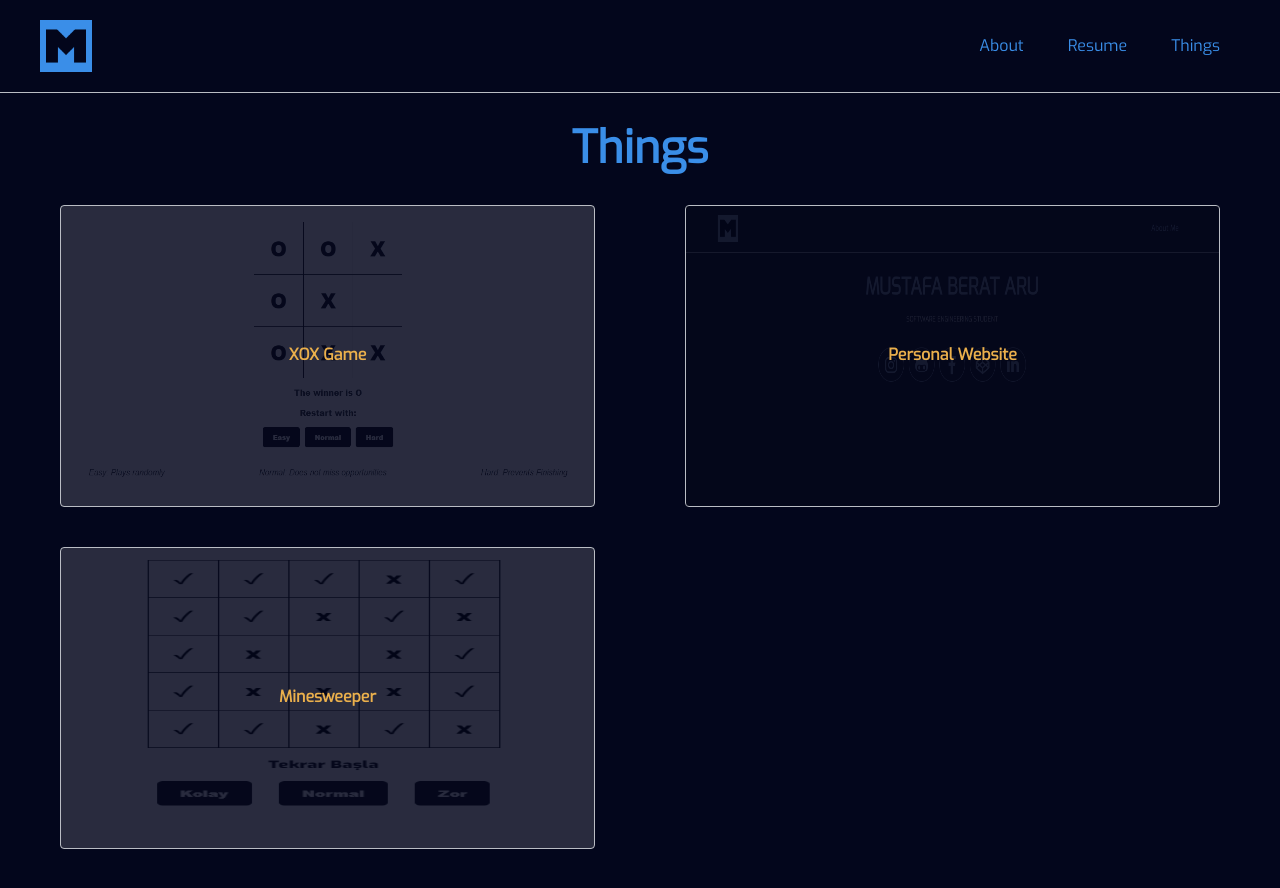
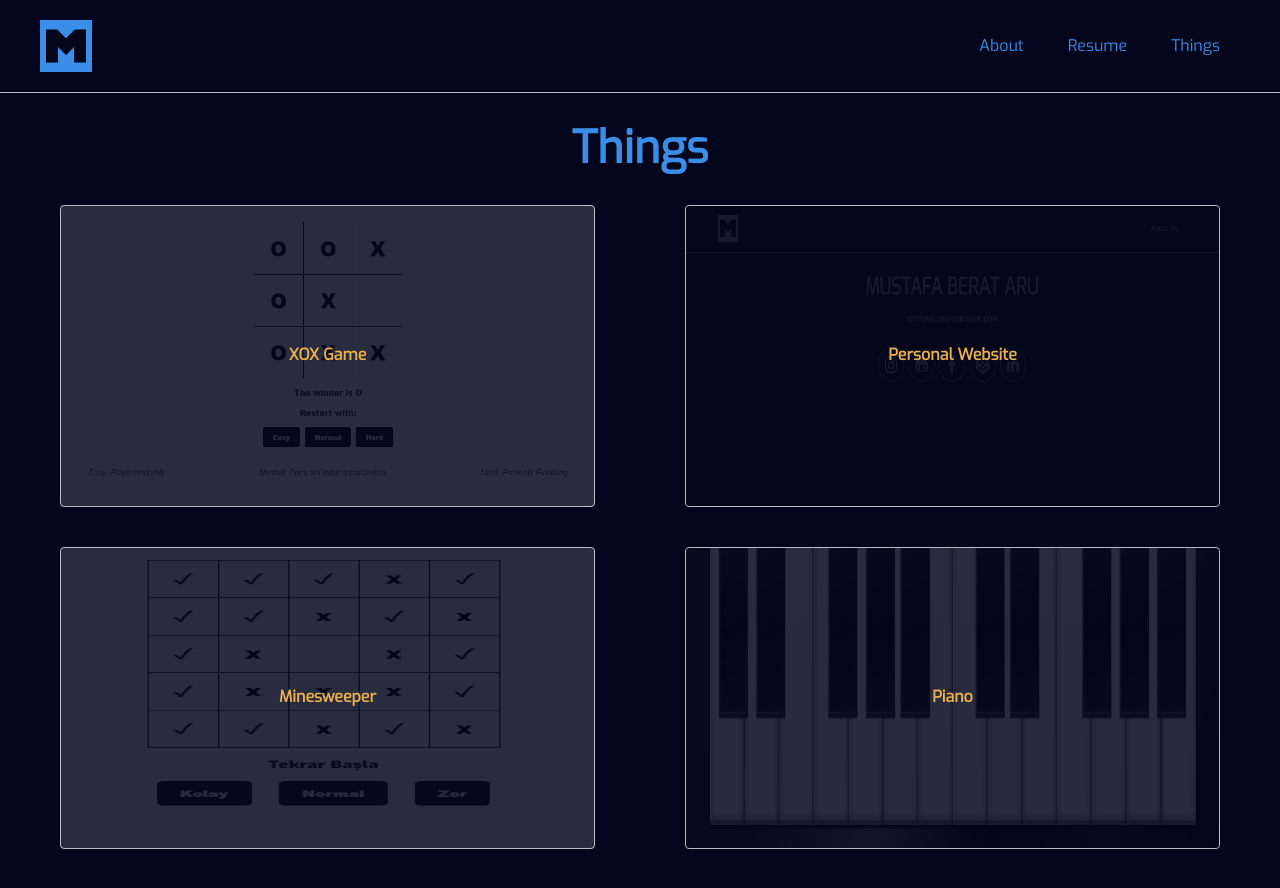
Before and after one commit to mustafaberat/personal-website-1, a Next.js app: page /things in a window 1280 px wide. Shown: the top 888 px of the page. Before the commit the page ends 849 px from the top, so only its background shows below. Built offline with nearby package versions, Linux system fonts and the light colour scheme.

Commit message:
adding a new thing project - piano

```diff
--- a/components/ThingsComp.js
+++ b/components/ThingsComp.js
@@ -11,9 +11,11 @@ const Things = () => {
                 <ThingsCard text='XOX Game' imageSource='img/xox-game-output.png' path='https://xox.now.sh/' />
                 <ThingsCard text='Personal Website' imageSource='img/output.PNG' path='/' />
                 <ThingsCard text='Minesweeper' imageSource='img/minesweeper-game-output.PNG' path='https://mayin-tarlasi.now.sh/' />
+                <ThingsCard text='Piano' imageSource='img/piano.PNG' path='https://piano-beta.now.sh/' />
                 {/* <ThingsCard text='DIV BUTTON' imageSource='img/output.png' path='#' /> */}
                 {/* <ThingsCard text='DIV BUTTON' imageSource='m-darkBlue.png' path='#' /> */}
                 {/* <ThingsCard text='DIV BUTTON' imageSource='m-blue.png' path='#' /> */}
+                <div style={{ marginBottom: "30px" }}></div>
             </div>
         </div>
     );
```
Also changed, not shown: public/img/piano.PNG (added).
